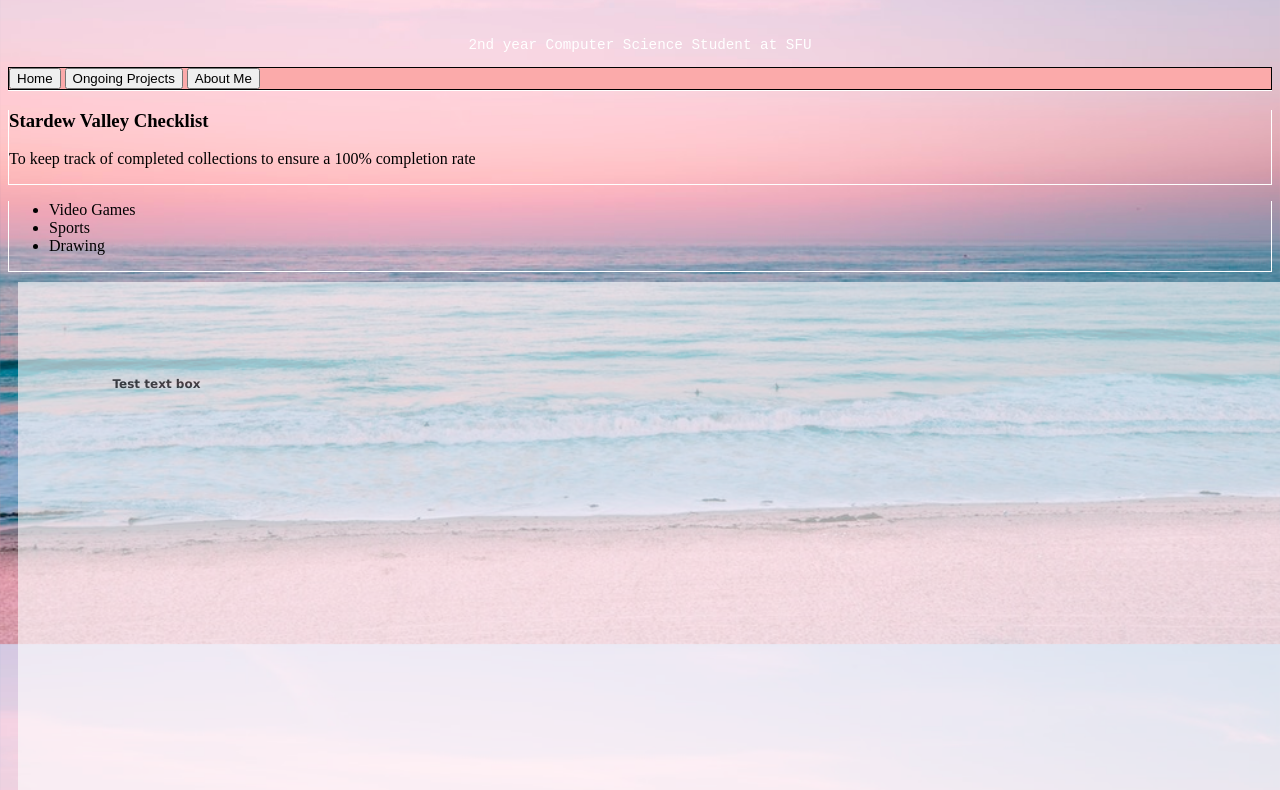
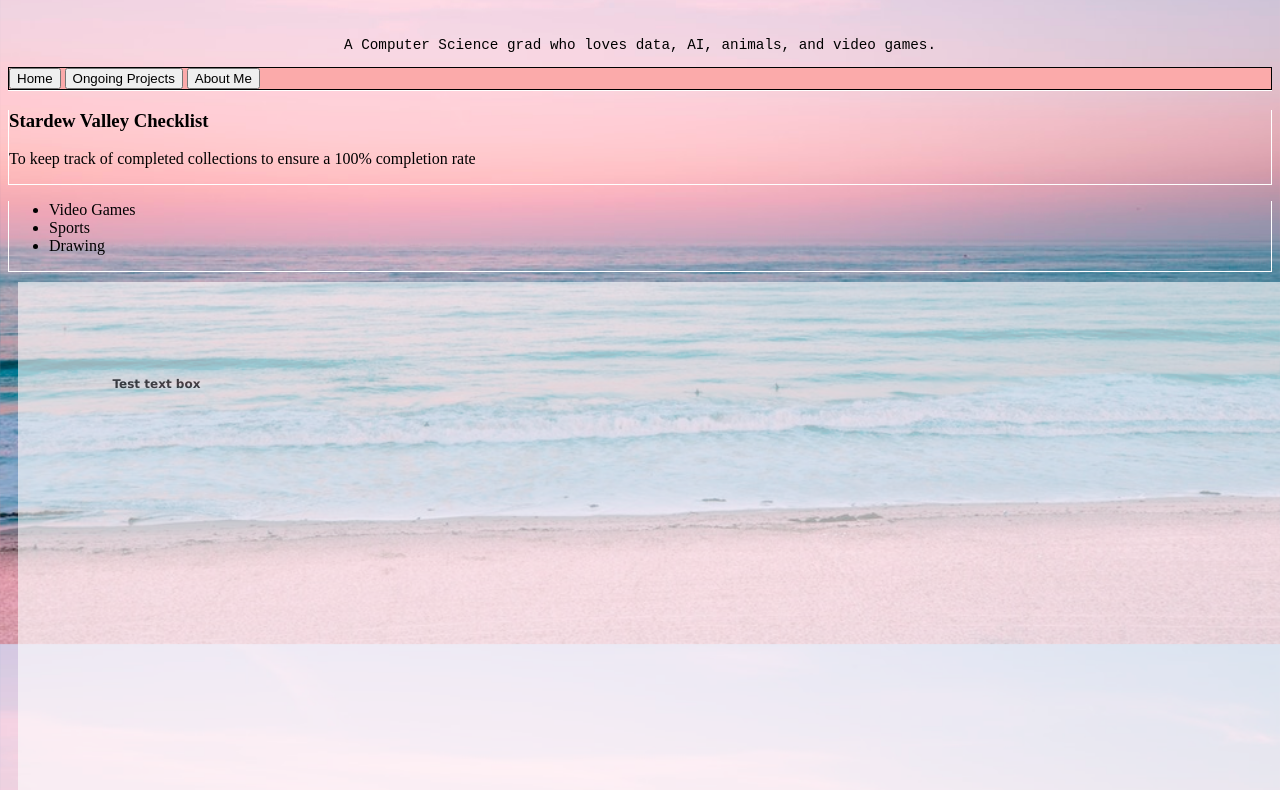
Before and after one commit to sc-chow/Personal-Website, a plain HTML site: page index.html in a window 1280 px wide. Shown: the part 156-946 px from the top of the page. Drawn offline with Linux system fonts and the light colour scheme.

Commit message:
updating text and colours

```diff
--- a/index.html
+++ b/index.html
@@ -12,9 +12,7 @@
 		</h1>
 
 		<p class= "description">
-		2nd year
-		Computer Science Student
-		at SFU </p>
+			A Computer Science grad who loves data, AI, animals, and video games.</p>
 		<div class ="tabmenu">
 		<button class ="tablink" onclick="openTab(event,'Home')">Home</button>
 		<button class="tablink" onclick="openTab(event,'OngoingProjects')">Ongoing Projects</button>
--- a/main.css
+++ b/main.css
@@ -24,7 +24,7 @@ h1{
 }
 
 p.description{
-	color: #ffffff;
+	color: #000000;
 	font-family: monospace;
 	font-size: 110%;
 	text-align: center;
```
